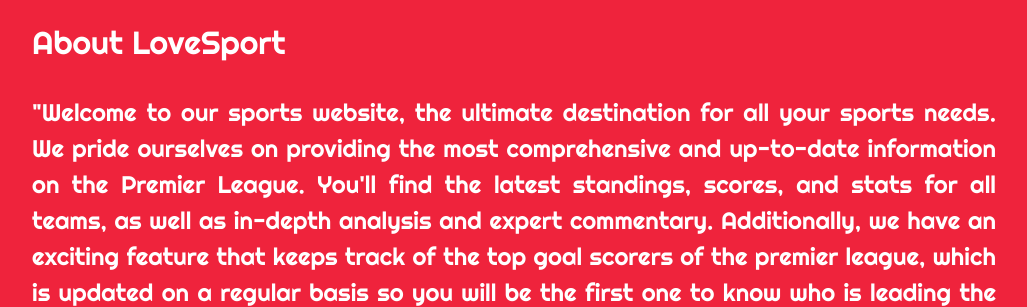
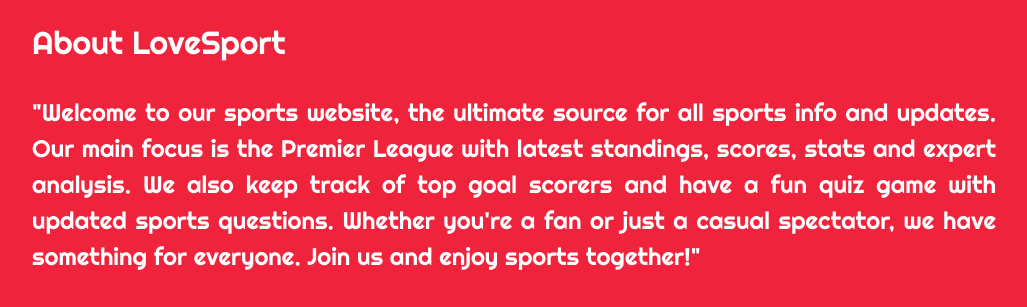
Before and after one commit to GethinDavies1990/CI_MS2_DTR, a website: page index.html in a window 1280 px wide. Shown: the part 698-1005 px from the top of the page, without its empty margins (126-1153 px from the left). Drawn offline with nearby package versions, Linux system fonts and the light colour scheme.

```diff
--- a/assets/css/style.css
+++ b/assets/css/style.css
@@ -41,7 +41,7 @@
 
 .navbar-nav a {
     color: #fff;
-    font-size: 1.2rem;
+    font-size: 1.5rem;
     margin-top: 40px;
     margin-right: 50px;
 }
--- a/index.html
+++ b/index.html
@@ -70,26 +70,12 @@
             </div>
             <div class="col-12 col-md-6 col-lg-6 homepage-about container-fluid">
                 <div>
-                    <h3 class="about-header">About LoveSport</h3>
-                    <p class="about-text">"Welcome to our sports website, the ultimate destination for all your
-                        sports needs.
-                        We pride ourselves on providing the most comprehensive and up-to-date information on the
-                        Premier League.
-                        You'll find the latest standings, scores, and stats for all teams,
-                        as well as in-depth analysis and expert commentary.
-                        Additionally, we have an exciting feature that keeps track of the top goal scorers of the
-                        premier league,
-                        which is updated on a regular basis so you will be the first one to know who is leading the
-                        race for the golden boot.
-                        But that's not all, we also offer a fun and interactive quiz game for sports enthusiasts to
-                        test their knowledge and
-                        compete against others. The quiz includes a wide range of sports-related questions and it's
-                        updated regularly so
-                        you can always learn something new and challenging. Whether you're a die-hard fan or just a
-                        casual spectator,
-                        our site has something for everyone. With our user-friendly interface and easy navigation,
-                        you'll be able to find what you're looking for in no time. So come and join us, and let's
-                        enjoy the sports together!"</p>
+                    <h1 class="about-header">About LoveSport</h1>
+                    <p class="about-text">"Welcome to our sports website, the ultimate source for all sports info and updates.
+                        Our main focus is the Premier League with latest standings, scores, stats and expert analysis.
+                        We also keep track of top goal scorers and have a fun quiz game with updated sports questions.
+                        Whether you're a fan or just a casual spectator, we have something for everyone.
+                        Join us and enjoy sports together!"</p>
                 </div>
             </div>
         </section>
@@ -117,8 +103,8 @@
                 <form id="contact" method="post">
                     <fieldset>
                         <legend>Subscribe to our newsletter!</legend>
-                        <label for="email" aria-label="email" aria-hidden="true"></label>
-                        <input placeholder="Your Email Address" type="email" tabindex="2" required id="subscribe-email"
+                        <label for="subscribe-email" aria-label="email" aria-hidden="true"></label>
+                        <input placeholder="Your Email Address" type="email" tabindex="0" required id="subscribe-email"
                             class="input">
                         <button name="subscribe-submit" type="submit" id="subscribe-submit" data-submit="...Sending"
                             class="submit">
```
